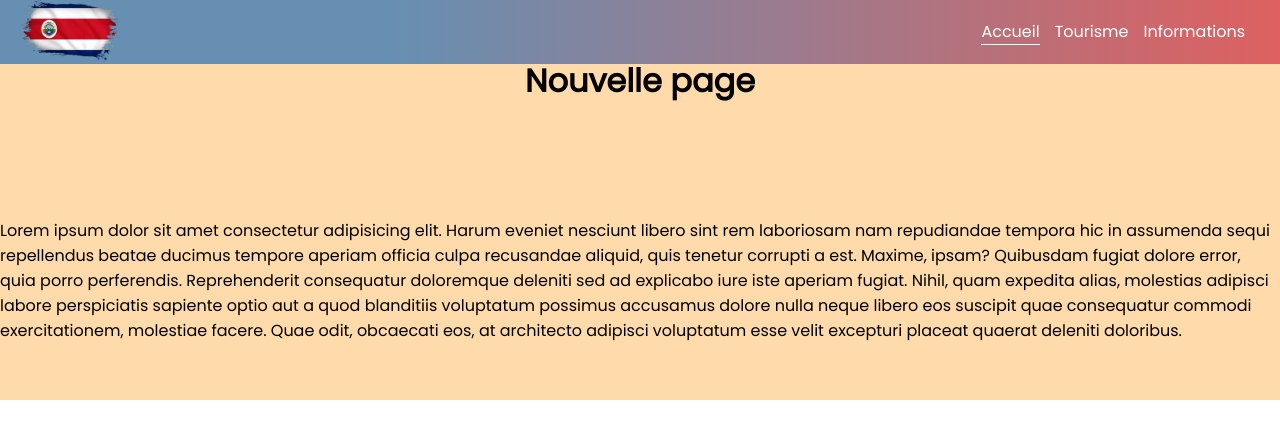
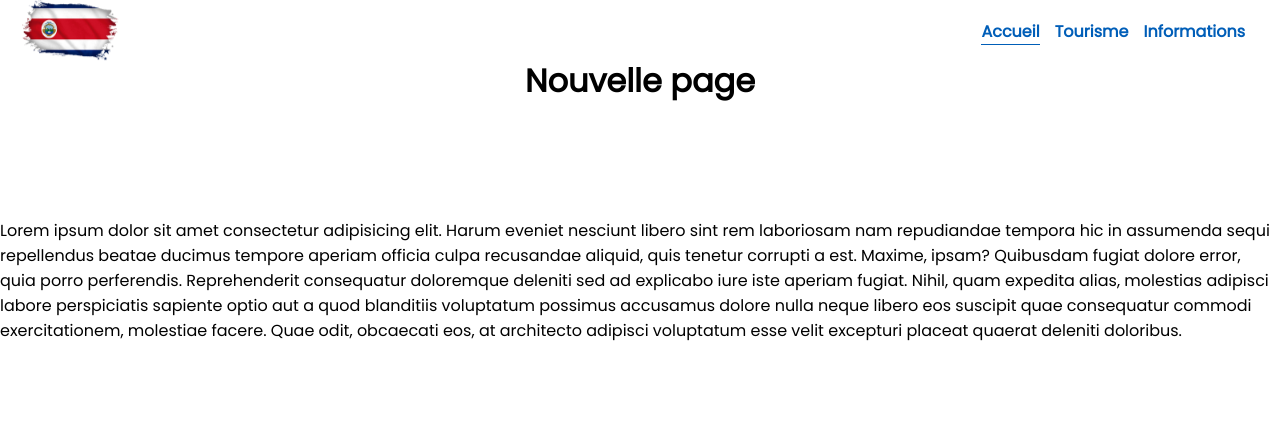
Before and after one commit to Nomera67/visit-panama, an Angular app: page /home in a window 1280 px wide. Shown: the top 438 px of the page. Built offline with nearby package versions, Linux system fonts and the light colour scheme.

Commit message:
finished navbar menu in low res and high res at this moment

```diff
--- a/src/app/features/components/home/home.component.scss
+++ b/src/app/features/components/home/home.component.scss
@@ -19,7 +19,7 @@
         place-items: center;
         height: 50vh;
         width: 100vw;
-        background-color: rgb(255, 218, 170);
+        background-color: rgb(255, 255, 255);
 
     }
     &__hide{
--- a/src/app/shared/components/navbar/navbar.component.scss
+++ b/src/app/shared/components/navbar/navbar.component.scss
@@ -19,8 +19,8 @@ header{
         top: 0;
         left: 0;
         z-index: -1;
-        background: rgb(200,16,46);
-        background: linear-gradient(90deg, rgba(0,94,184,.6) 30%, rgba(200,16,46,.6) 100%);
+        background-color: rgba(255, 255, 255, 0.2);
+        backdrop-filter: blur(.2rem);
     }
 }
 
@@ -40,7 +40,7 @@ header{
 }
 
 .active{
-    border-bottom: 1px solid white;
+    border-bottom: 1px solid $panamaBlue;
 }
 
 .nav__list:hover > .nav__item:hover > .nav__link:hover > .nav__link__hover{
@@ -57,6 +57,8 @@ header{
             width: 0%;
             opacity: 1;
             overflow: hidden;
+            font-weight: bolder;
+            border-bottom: 1px solid $panamaRed;
             color: $panamaRed;
             transition: all 0.3s ease;
             transform-origin: bottom left;
@@ -71,7 +73,8 @@ header{
     &__item{
         &> a{
             display: block;
-            color: white;
+            color: $panamaBlue;
+            font-weight: bold;
             text-decoration: none;
             position: relative;
             &:hover{
@@ -100,10 +103,10 @@ header{
 @media (width <= 1100px) {
 
     header{
-        height: 4rem;
+        height: 4.5rem;
         justify-content: space-between;
-        background-color: rgba(246, 238, 232, 0.8);
-        background: none;
+        background-color: rgba(255, 255, 255, 0.2);
+        backdrop-filter: blur(.3rem);
         width: 100%;
         margin: 0;
         border-radius: 0;
@@ -125,7 +128,7 @@ header{
         &:hover{
             border: none;
             background-color: transparent;
-            transition: all 0.8s ease;
+            transition: all 0.5s ease;
         }
         &__hover{
             display: inline-block;
@@ -136,8 +139,8 @@ header{
             opacity: 1;
             overflow: hidden;
             color: white;
-            border-bottom: 2px solid $panamaBlue;
-            transition: all 0.8s ease;
+            border-bottom: 2px solid white;
+            transition: all 0.5s ease;
         }
     }
 
@@ -167,14 +170,15 @@ header{
             background-repeat: no-repeat;
             background-position: center;
             background-size: cover;
-            transition: all 800ms ease;
         }
     }
     .nav__list[data-visible="true"]{
         transform: translateX(0%);
     }
     .nav__item{
+        width: fit-content;
         & > a{
+            color: white;
             &:before{
                 opacity: 1;
                 background: $panamaRed;
@@ -231,6 +235,9 @@ header{
         -o-transition: all 0.3s ease-in-out;
         transition: all 0.3s ease-in-out;
         background: $panamaBlue;
+        &:nth-child(2){
+            background: $panamaRed;
+        }
     }
 
     #background__menu[data-active-index="0"]{
@@ -251,10 +258,10 @@ header{
 
     .blackout {
         filter: opacity(0);
-        transition: all 0.3s ease;
+        transition: all 0.2s linear;
     }
     .illumination{
         filter: opacity(1);
-        transition: all 0.5s ease;
+        transition: all 0.3s ease;
     }
 }
--- a/src/app/shared/components/navbar/navbar.component.ts
+++ b/src/app/shared/components/navbar/navbar.component.ts
@@ -37,7 +37,7 @@ export class NavbarComponent implements OnInit {
     const items = Array.from(document.querySelectorAll(".nav__item"));
     let previousIndex = 0;
     let lastChangeTime = 0;
-    const cooldownTime = 200; // Temps de cooldown en millisecondes
+    const cooldownTime = 100; // Temps de cooldown en millisecondes
 
     items.forEach((item, index) => {
       item.addEventListener("mouseover", () => {
```
